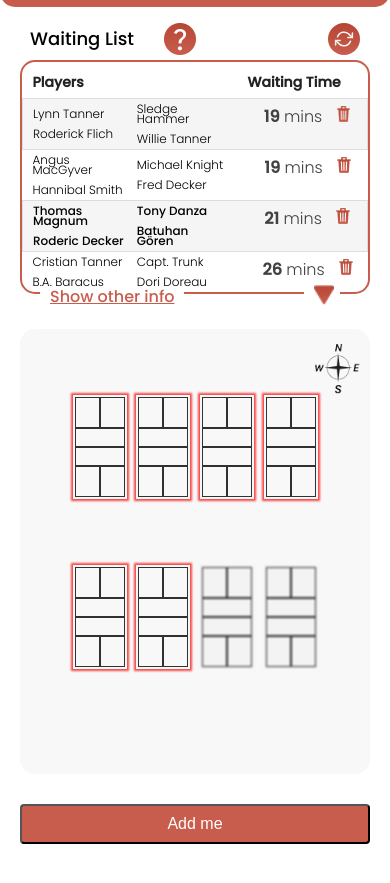
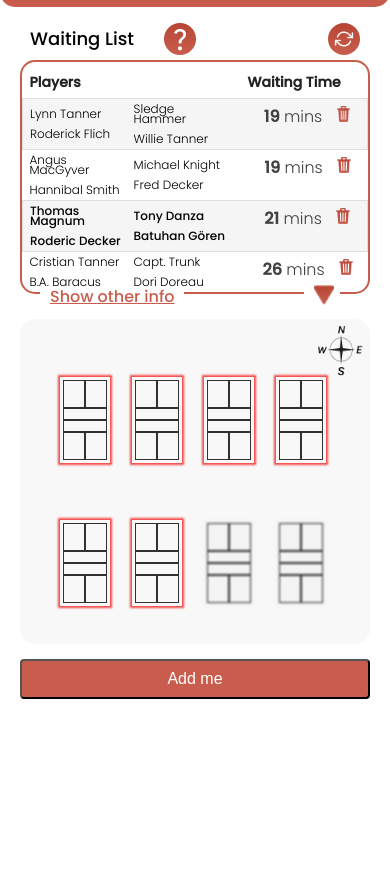
Before and after one commit to Batuhan-G/Turquoise-Voice-Hiring-Page, a plain HTML site: page index.html in a window 390 px wide. Shown: the part 55-938 px from the top of the page. After the commit the page ends 909 px from the top, so only its background shows below. Drawn offline with nearby package versions, Linux system fonts and the light colour scheme.

Commit message:
Courts of the mobile design fixed

```diff
--- a/style.css
+++ b/style.css
@@ -434,7 +434,7 @@ margin-bottom: 90px;        /*ToDo*/
     th:nth-child(3),
     td:nth-child(4),
     th:nth-child(4) {
-        padding-left: 10px;
+        padding-left: 7px;
         width: 120px;
     }
 
@@ -502,34 +502,29 @@ margin-bottom: 90px;        /*ToDo*/
     .right .compassIcon {
         width: 45px;
         height: 50px;
-        top: 30px;
-        right: 10px;
+        top: 12px;
+        right: 7px;
         position: absolute;
     }
 
     /*----------------COURTS GROUP----------------*/
     .mobileCourtsGroup {
-        margin-top: 15px;
+        margin-top: 5px;
         display: grid;
-        height: 340px;
-        grid-template-columns: auto auto auto auto;
+        height: 285px;
+        grid-template-columns: repeat(4,0.24fr);
         border-radius: 15px;
         background-color: #F8F8F8;
         align-items: center;
-        padding-left: 15%;
-        padding-right: 12%;
-        padding-top: 15%;
-        padding-bottom: 15%;
+        padding: 30px 10px 10px 40px;
     }
 
     .mobileCard {
-        width: 50px;
-        height: 100px;
-        margin-bottom: 40px;
+        width: 44px;
+        height: 80px;
         box-shadow: 0 0 2px 2px #f20000b3;
-        padding: 2px;
+        padding: 3px;
         display: grid;
-
     }
 
     .mobileCard>div {
@@ -552,12 +547,7 @@ margin-bottom: 90px;        /*ToDo*/
     .item2,
     .item5,
     .item6 {
-        padding: 6px 0;
-    }
-
-    .item3,
-    .teim4 {
-        padding: -3px 0px;
+        padding: 8px 0;
     }
 
     .item2,
@@ -577,7 +567,7 @@ margin-bottom: 90px;        /*ToDo*/
     .button {
         width: 100%;
         position: relative;
-        bottom: -30px;
+        bottom: -15px;
         left: 10px;
         margin-bottom: 80px;
     }
```
